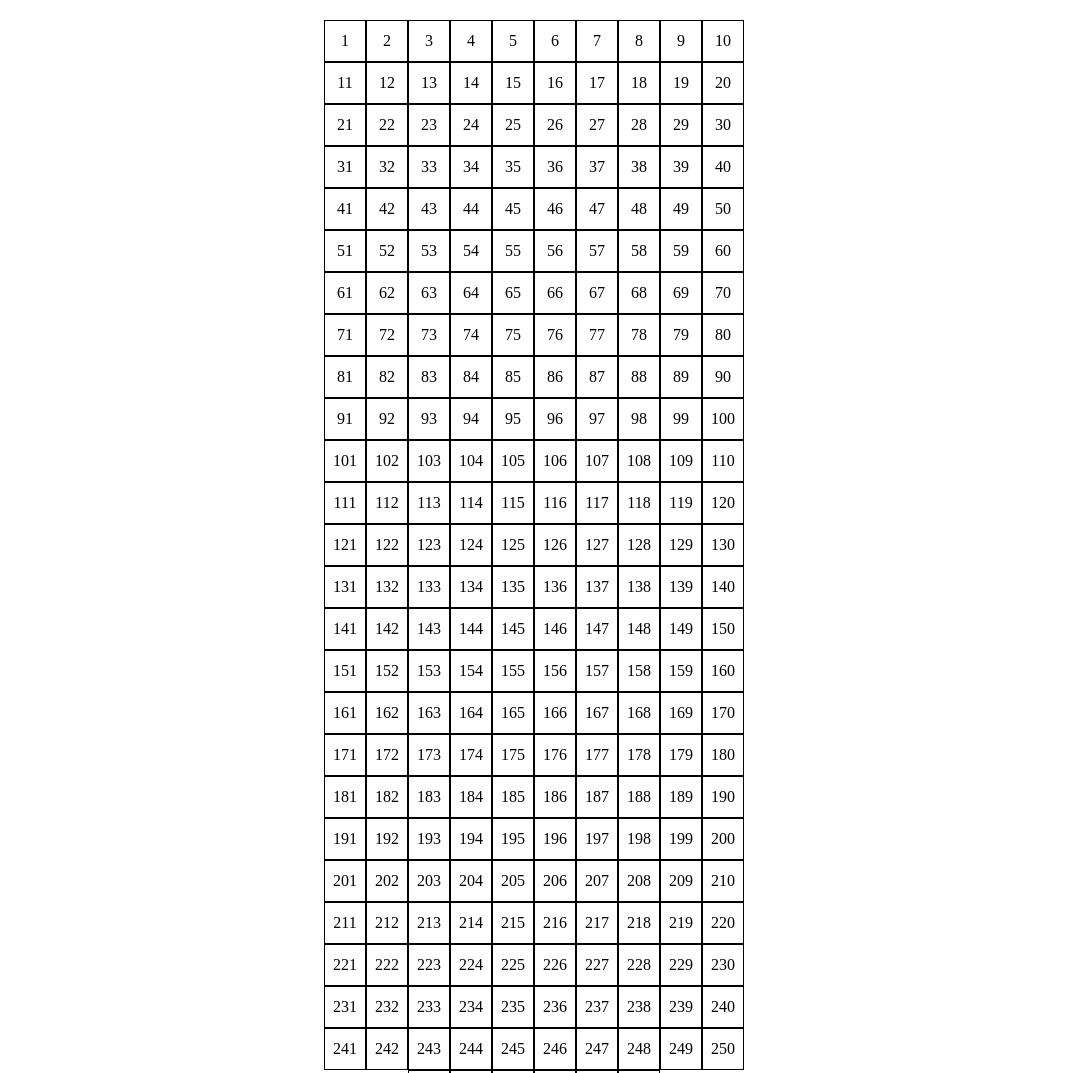
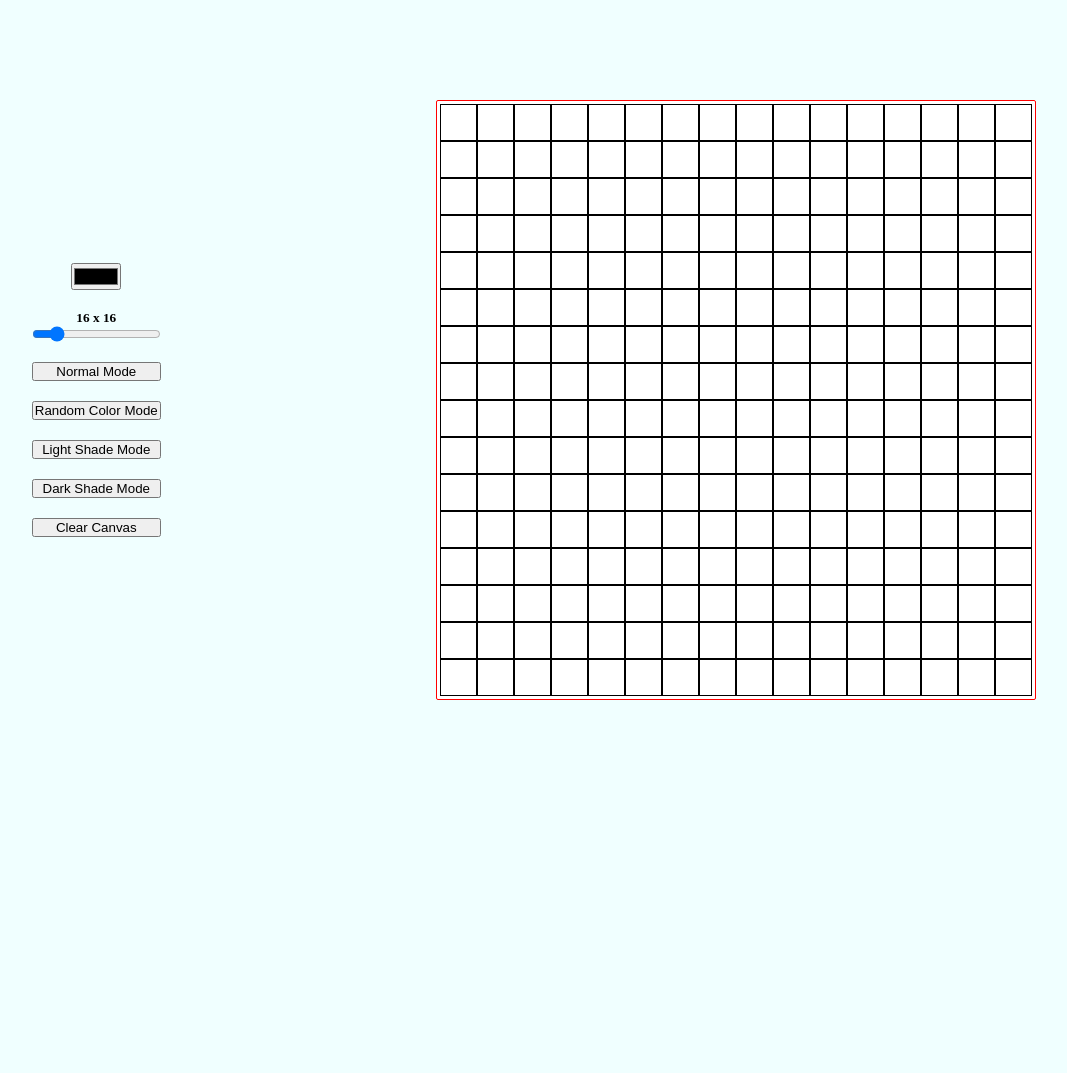
Before and after one commit to Fak3z0rd/etch-a-sketch, a plain HTML site: page index.html in a window 1280 px wide. Shown: the top 1073 px of the page, without its empty margins (106-1173 px from the left). After the commit the page ends 800 px from the top, so only its background shows below. Drawn offline with Linux system fonts and the light colour scheme.

Commit message:
Add major functions
1- add dynamical grid
2- add color picker
3- add clear grid button
4- add mode buttons

```diff
--- a/index.html
+++ b/index.html
@@ -1,17 +1,28 @@
 <!DOCTYPE html>
 <html lang="en">
     <head>
-    <meta charset="UTF-8">
-    <meta http-equiv="X-UA-Compatible" content="IE=edge">
-    <meta name="viewport" content="width=device-width, initial-scale=1.0">
+        <meta charset="UTF-8" />
+        <meta http-equiv="X-UA-Compatible" content="IE=edge" />
+        <meta name="viewport" content="width=device-width, initial-scale=1.0" />
         <title>Document</title>
-    <link rel="stylesheet" href="style.css">
+        <link rel="stylesheet" href="style.css" />
         <script src="./index.js" defer></script>
     </head>
     <body>
-    <div id="main" class="container">
+        <div id="menu" class="menu">
+            <input type="color" name="color" id="color" />
 
+            <div class="menu-item">
+                <h5 id="grid-size"></h5>
+                <input type="range" name="size" id="size" min="1" max="100" value="16" />
             </div>
 
+            <button id="normal" class="menu-btn">Normal Mode</button>
+            <button id="random" class="menu-btn">Random Color Mode</button>
+            <button id="lightshade" class="menu-btn">Light Shade Mode</button>
+            <button id="darkshade" class="menu-btn">Dark Shade Mode</button>
+            <button id="clear" class="menu-btn">Clear Canvas</button>
+        </div>
+        <div id="main" class="container"></div>
     </body>
 </html>
--- a/index.js
+++ b/index.js
@@ -1,17 +1,80 @@
+const $size = document.querySelector("#size");
 const $container = document.getElementById("main");
+const $color = document.querySelector("#color");
+const $gridSize = document.querySelector("#grid-size");
 
-let divQuantity = 16;
+const $clear = document.getElementById("clear");
+const $randomBtn = document.getElementById("random");
+const $normalBtn = document.getElementById("normal");
+const $lightshadeBtn = document.getElementById("lightshade");
+const $darkshadeBtn = document.getElementById("darkshade");
 
-function changeColor(wrapper) {
-    wrapper.classList.add("active");
+let draw = false;
+let drawMode = "normal";
+
+$container.addEventListener("mousedown", () => (draw = true));
+$container.addEventListener("mouseup", () => (draw = false));
+
+$size.addEventListener("change", () => {
+    if ($size.value > 100) {
+        $size.value = 100;
+        alert("Max value is 100");
+    }
+    makeGrid($size.value);
+});
+
+$clear.addEventListener("click", () => {
+    clearCells();
+});
+
+$normalBtn.addEventListener("click", (e) => {
+    setMode(e);
+});
+
+$randomBtn.addEventListener("click", (e) => {
+    setMode(e);
+});
+
+$lightshadeBtn.addEventListener("click", (e) => {
+    setMode(e);
+});
+
+$darkshadeBtn.addEventListener("click", (e) => {
+    setMode(e);
+});
+
+function setMode(e) {
+    drawMode = e.target.id;
 }
 
-for (let i = 0; i < divQuantity * divQuantity; i++) {
-    const div = document.createElement("div");
-    div.className = "square-div";
-    div.textContent = i + 1;
-    div.addEventListener("mouseenter", () => {
-        changeColor(div);
+function changePixelColor(wrapper) {
+    wrapper.style.backgroundColor = $color.value;
+}
+
+function makeGrid(size) {
+    $container.style.setProperty("--size", size);
+    $container.innerHTML = "";
+    $gridSize.textContent = `${size} x ${size}`;
+    for (let i = 0; i < size * size; i++) {
+        const div = document.createElement("div");
+        div.className = "pixel";
+        div.addEventListener("mouseover", () => {
+            if (draw) {
+                changePixelColor(div);
+            }
+        });
+        div.addEventListener("mousedown", () => {
+            changePixelColor(div);
+        });
+        $container.append(div);
+    }
+}
+
+function clearCells() {
+    const cells = document.querySelectorAll(".pixel");
+    cells.forEach((e) => {
+        e.style.backgroundColor = "white";
     });
-    $container.append(div);
 }
+
+makeGrid($size.value);
--- a/style.css
+++ b/style.css
@@ -1,25 +1,62 @@
 * {
     margin: 0;
     padding: 0;
-}
-.container {
-    display: flex;
-    flex-wrap: wrap;
-    justify-content: center;
-    align-items: center;
-    margin: 20px 420px;
-
+    box-sizing: border-box;
 }
 
-.square-div {
-    border: 1px solid black;
+html,
+body {
+    height: 100%;
+}
+
+body {
+    background-color: azure;
     display: flex;
-    width: 40px;
-    height: 40px;
+    justify-content: space-around;
     align-items: center;
-    justify-content: center;
+}
+
+.container {
+    --size: 16;
+    --resolution: 600px;
+    display: grid;
+    border: 1px solid red;
+    border-radius: 2px;
+    width: var(--resolution);
+    height: var(--resolution);
+    max-height: 80%;
+    grid-template-columns: repeat(var(--size), 1fr);
+    grid-template-rows: repeat(var(--size), 1fr);
+    gap: 0px;
+    padding: 3px;
+    background-color: white;
+}
+
+.pixel {
+    border: 0.5px;
+    border-style: solid;
+    border-color: black;
 }
 
 .active {
-    background-color: aqua;
+    background-color: black;
 }
+
+#menu {
+    display: flex;
+    flex-direction: column;
+    gap: 20px;
+    justify-content: center;
+    align-items: center;
+}
+
+.menu-item {
+    display: flex;
+    flex-direction: column;
+    justify-content: center;
+    align-items: center;
+}
+
+.menu-btn {
+    width: 100%;
+}
```
Lines whose indentation alone changed are shown as unchanged.
